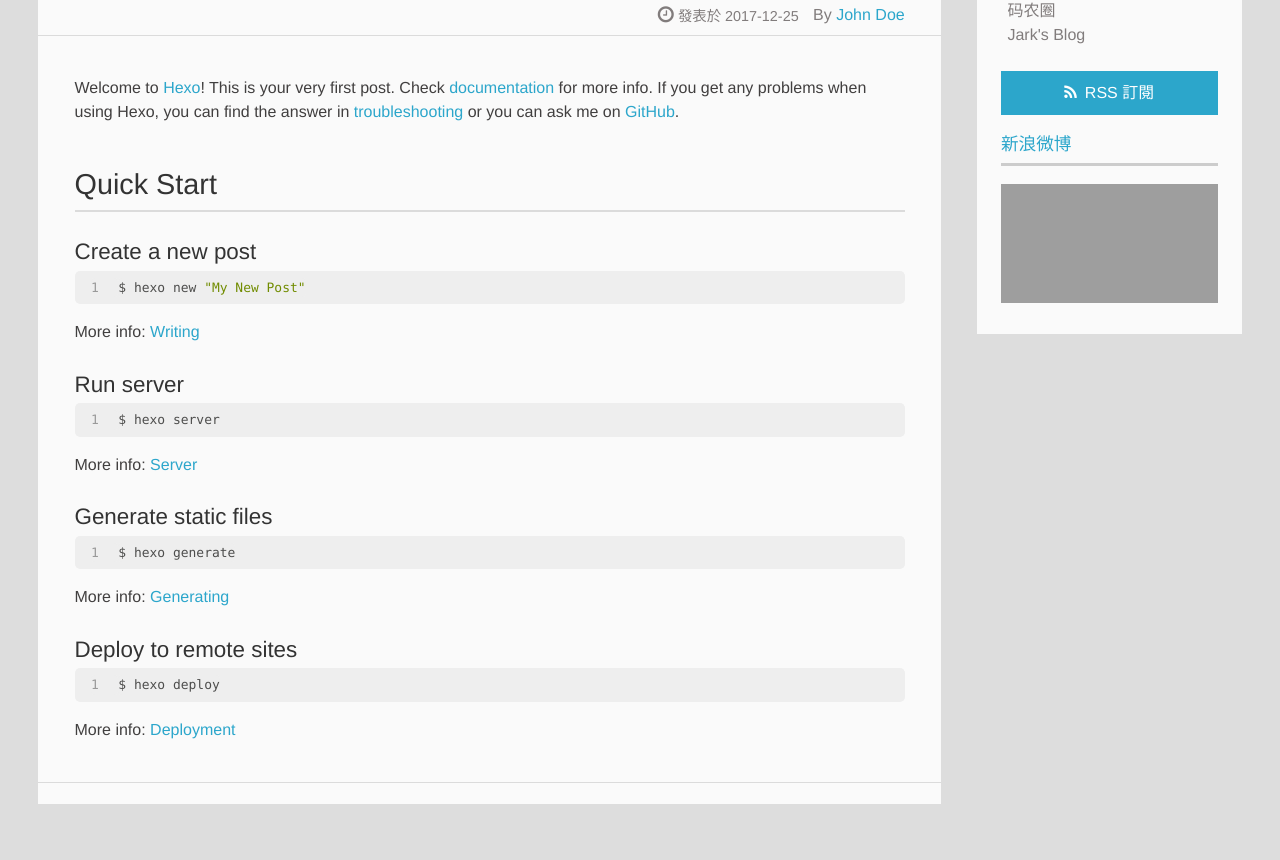
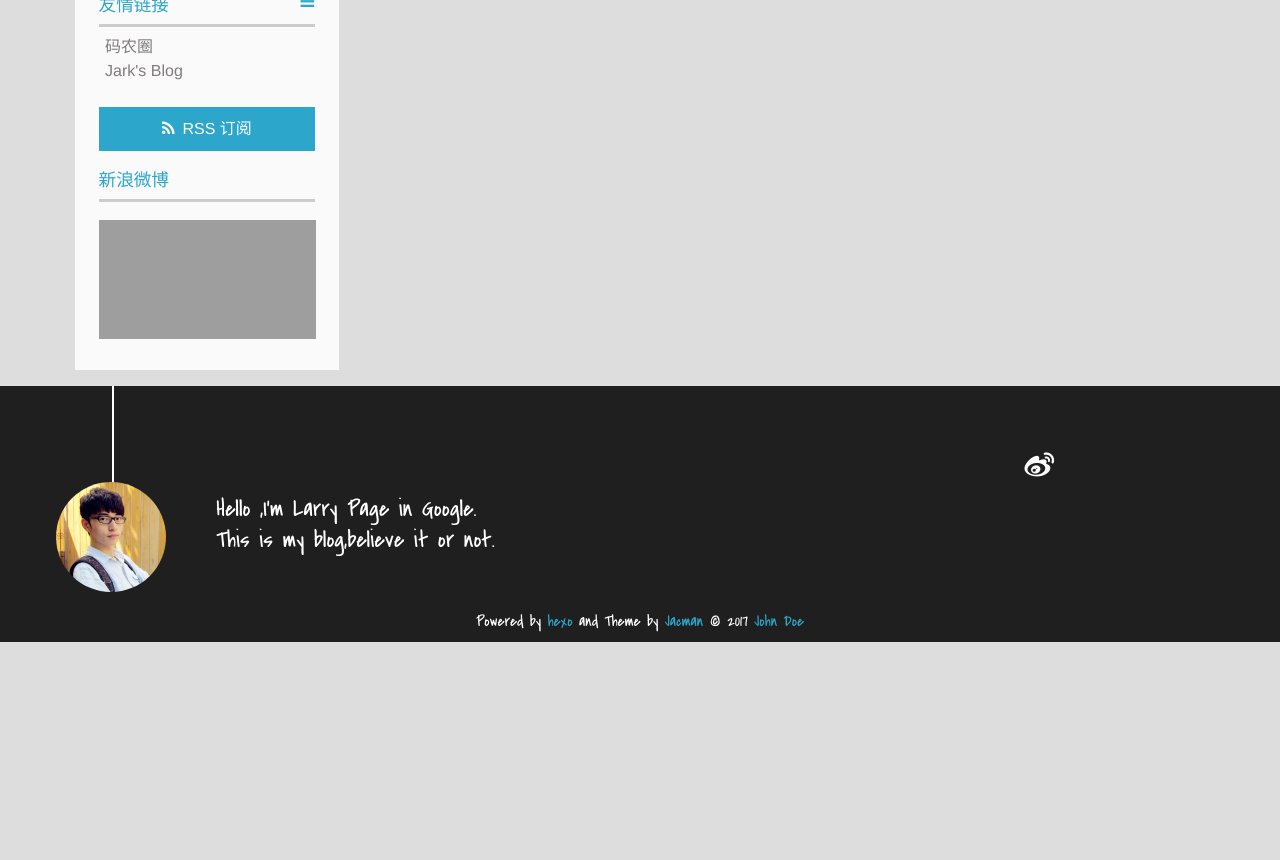
Before and after one commit to Stepan-second/Stepan-second.github.io, a plain HTML site: page index.html in a window 1280 px wide. Shown: the part 281-1141 px from the top of the page. After the commit the page ends 923 px from the top, so only its background shows below. Drawn offline with Linux system fonts and the light colour scheme; grey boxes are pictures that could not be loaded; a script that the page names is missing.

Commit message:
Site updated: 2017-12-25 14:09:57

```diff
--- a/index.html
+++ b/index.html
@@ -44,7 +44,7 @@
 				<h1 class="site-name"><a href="/" title="Hexo">Hexo</a></h1>
 				<h2 class="blog-motto"></h2>
 			</div>
-			<div class="navbar"><a class="navbutton navmobile" href="#" title="菜單">
+			<div class="navbar"><a class="navbutton navmobile" href="#" title="菜单">
 			</a></div>
 			<nav class="animated">
 				<ul>
@@ -70,72 +70,20 @@
 </div>
     </header>
     <div id="container">
-      <div id="main">
-
-
-
-    <article class="post-expand post" itemprop="articleBody">
-        <header class="article-info clearfix">
-  <h1 itemprop="name">
-
-      <a href="/2017/12/25/hello-world/" title="Hello World" itemprop="url">Hello World</a>
-  </h1>
-  <p class="article-author">By
-
-		<a href="/about" title="John Doe" target="_blank" itemprop="author">John Doe</a>
-
-  <p class="article-time">
-    <time datetime="2017-12-25T03:32:54.266Z" itemprop="datePublished"> 發表於 2017-12-25</time>
-
-  </p>
-</header>
-    <div class="article-content">
-
-        <p>Welcome to <a href="https://hexo.io/" target="_blank" rel="noopener">Hexo</a>! This is your very first post. Check <a href="https://hexo.io/docs/" target="_blank" rel="noopener">documentation</a> for more info. If you get any problems when using Hexo, you can find the answer in <a href="https://hexo.io/docs/troubleshooting.html" target="_blank" rel="noopener">troubleshooting</a> or you can ask me on <a href="https://github.com/hexojs/hexo/issues" target="_blank" rel="noopener">GitHub</a>.</p>
-<h2 id="Quick-Start"><a href="#Quick-Start" class="headerlink" title="Quick Start"></a>Quick Start</h2><h3 id="Create-a-new-post"><a href="#Create-a-new-post" class="headerlink" title="Create a new post"></a>Create a new post</h3><figure class="highlight bash"><table><tr><td class="gutter"><pre><span class="line">1</span><br></pre></td><td class="code"><pre><span class="line">$ hexo new <span class="string">"My New Post"</span></span><br></pre></td></tr></table></figure>
-<p>More info: <a href="https://hexo.io/docs/writing.html" target="_blank" rel="noopener">Writing</a></p>
-<h3 id="Run-server"><a href="#Run-server" class="headerlink" title="Run server"></a>Run server</h3><figure class="highlight bash"><table><tr><td class="gutter"><pre><span class="line">1</span><br></pre></td><td class="code"><pre><span class="line">$ hexo server</span><br></pre></td></tr></table></figure>
-<p>More info: <a href="https://hexo.io/docs/server.html" target="_blank" rel="noopener">Server</a></p>
-<h3 id="Generate-static-files"><a href="#Generate-static-files" class="headerlink" title="Generate static files"></a>Generate static files</h3><figure class="highlight bash"><table><tr><td class="gutter"><pre><span class="line">1</span><br></pre></td><td class="code"><pre><span class="line">$ hexo generate</span><br></pre></td></tr></table></figure>
-<p>More info: <a href="https://hexo.io/docs/generating.html" target="_blank" rel="noopener">Generating</a></p>
-<h3 id="Deploy-to-remote-sites"><a href="#Deploy-to-remote-sites" class="headerlink" title="Deploy to remote sites"></a>Deploy to remote sites</h3><figure class="highlight bash"><table><tr><td class="gutter"><pre><span class="line">1</span><br></pre></td><td class="code"><pre><span class="line">$ hexo deploy</span><br></pre></td></tr></table></figure>
-<p>More info: <a href="https://hexo.io/docs/deployment.html" target="_blank" rel="noopener">Deployment</a></p>
-
-
-
-        <p class="article-more-link">
-
-       </p>
-    </div>
-    <footer class="article-footer clearfix">
-<div class="article-catetags">
-
-
-</div>
-
-
-
-
-<div class="comments-count">
-
-</div>
-
-</footer>
-
-
-    </article>
-
-
-
-
-
-
-
-</div>
-      <div class="openaside"><a class="navbutton" href="#" title="顯示側邊欄"></a></div>
+      <html>
+  <head>
+    <meta http-equiv="content-type" content="text/html; charset=utf-8">
+    <meta content="width=device-width, initial-scale=1.0, maximum-scale=1.0, user-scalable=0" name="viewport">
+    <title>Home</title>
+  </head>
+  <body>
+    <h1>Hello Word</h1>
+  </body>
+</html>
+      <div class="openaside"><a class="navbutton" href="#" title="显示侧边栏"></a></div>
 
 <div id="asidepart">
-<div class="closeaside"><a class="closebutton" href="#" title="隱藏側邊欄"></a></div>
+<div class="closeaside"><a class="closebutton" href="#" title="隐藏侧边栏"></a></div>
 <aside class="clearfix">
 
 
@@ -146,7 +94,7 @@
 
 
   <div class="linkslist">
-  <p class="asidetitle">友情鏈接</p>
+  <p class="asidetitle">友情链接</p>
     <ul>
 
           <li>
@@ -168,7 +116,7 @@
 
 
   <div class="rsspart">
-	<a href="/atom.xml" target="_blank" title="rss">RSS 訂閱</a>
+	<a href="/atom.xml" target="_blank" title="rss">RSS 订阅</a>
 </div>
 
   <div class="weiboshow">
@@ -180,7 +128,45 @@
 </aside>
 </div>
     </div>
+    <footer><div id="footer" >
 
+	<div class="line">
+		<span></span>
+		<div class="author"></div>
+	</div>
+
+
+	<section class="info">
+		<p> Hello ,I&#39;m Larry Page in Google. <br/>
+			This is my blog,believe it or not.</p>
+	</section>
+
+	<div class="social-font" class="clearfix">
+
+		<a href="http://weibo.com/2176287895" target="_blank" class="icon-weibo" title="微博"></a>
+
+
+
+
+
+
+
+
+
+
+	</div>
+
+
+
+		<p class="copyright">
+		Powered by <a href="http://hexo.io" target="_blank" title="hexo">hexo</a> and Theme by <a href="https://github.com/wuchong/jacman" target="_blank" title="Jacman">Jacman</a> © 2017
+
+		<a href="/about" target="_blank" title="John Doe">John Doe</a>
+
+
+		</p>
+</div>
+</footer>
     <script src="/js/jquery-2.0.3.min.js"></script>
 <script src="/js/jquery.imagesloaded.min.js"></script>
 <script src="/js/gallery.js"></script>
@@ -286,7 +272,7 @@ var _hmt = _hmt || [];
 <!-- Totop Begin -->
 
 	<div id="totop">
-	<a title="返回頂部"><img src="/img/scrollup.png"/></a>
+	<a title="返回顶部"><img src="/img/scrollup.png"/></a>
 	</div>
 	<script src="/js/totop.js"></script>
 
```
Also changed, not shown: 2017/12/25/hello-world/index.html (+9 -9 lines), archives/2017/12/index.html (+3 -3 lines), archives/2017/index.html (+3 -3 lines), archives/index.html (+4 -4 lines), share/index.html (+3 -3 lines).
